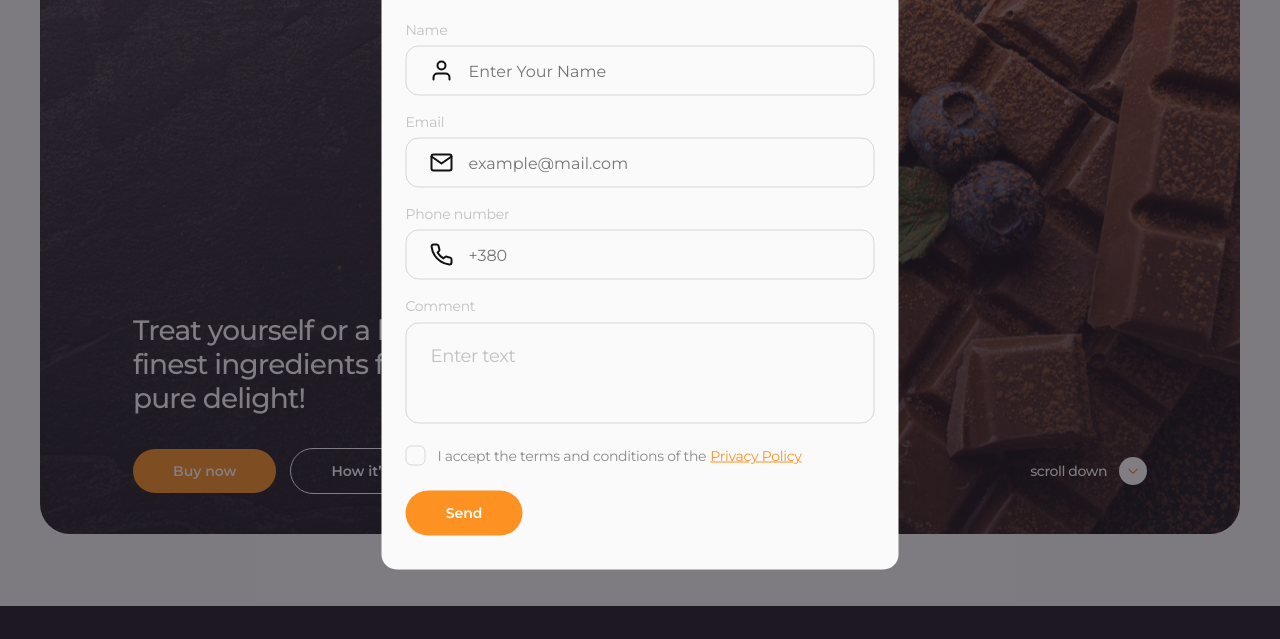
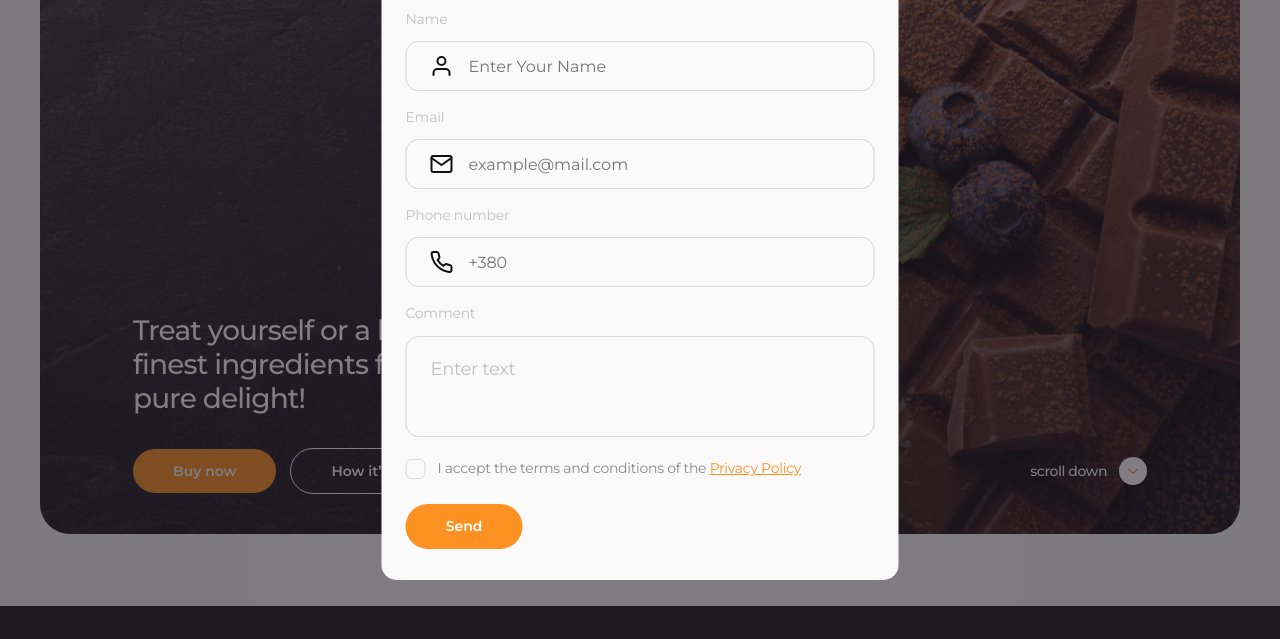
Before and after one commit to stepan2025/chocolate, a plain HTML site: page index.html in a window 1280 px wide. Both pictures are taken after a click on the button "Buy now". Shown: the part 161-800 px from the top of the page. Drawn offline with nearby package versions, Linux system fonts and the light colour scheme.

Commit message:
modal-final

```diff
--- a/css/styles.css
+++ b/css/styles.css
@@ -917,7 +917,6 @@ button {
 .policy-link {
   color: #fd9222; /* Цвет текста */
   text-decoration: underline; /* Нижнее подчеркивание */
-  margin-left: 4px;
 }
 
 .modal-check-icon {
@@ -927,6 +926,15 @@ button {
   flex-shrink: 0;
 }
 
+.policy-accept {
+  font-family: inherit;
+  font-weight: 400;
+  font-size: 12px;
+  line-height: 1.33333;
+  letter-spacing: -0.02em;
+  color: rgba(64, 64, 64, 0.6);
+}
+
 .policy-link:hover {
   text-decoration: none; /* Убираем подчеркивание при наведении */
 }
@@ -934,7 +942,7 @@ button {
 .modal-title {
   text-align: left;
   max-width: 237px;
-  margin-bottom: 14px;
+  margin-bottom: 32px;
 }
 
 .modal-field {
@@ -1006,9 +1014,8 @@ button {
   letter-spacing: -0.02em;
   color: rgba(64, 64, 64, 0.6);
   display: flex;
-  align-items: center;
   position: relative;
-  margin-bottom: 14px;
+  margin-bottom: 32px;
 }
 
 /* .modal-check-text::before {
@@ -1281,7 +1288,7 @@ button {
   }
   .modal {
     width: 517px;
-    height: 661px;
+    height: 682px;
   }
   .modal-title {
     max-width: 298px;
@@ -1299,6 +1306,12 @@ button {
   }
   .modal-input {
     height: 50px;
+  }
+  .policy-accept {
+    font-size: 14px;
+  }
+  .modal-label {
+    margin-bottom: 14px;
   }
 }
 
--- a/index.html
+++ b/index.html
@@ -574,8 +574,10 @@
                   <use href="./images/icons.svg#icon-check"></use>
                 </svg>
               </span>
-              I accept the terms and conditions of the
-              <a href="#" class="policy-link">Privacy Policy</a>
+              <div class="policy-accept">
+                I accept the terms and conditions of the
+                <a href="#" class="policy-link">Privacy Policy</a>
+              </div>
             </label>
           </div>
 
```
